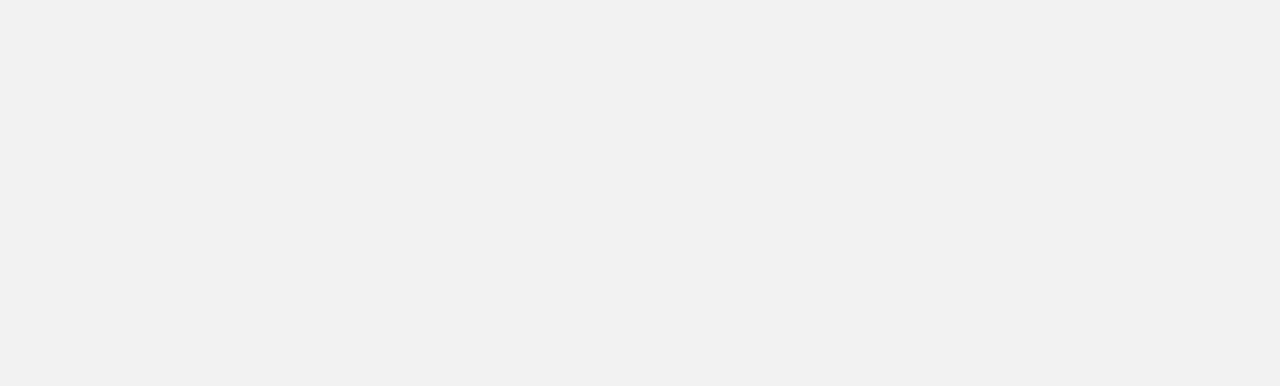
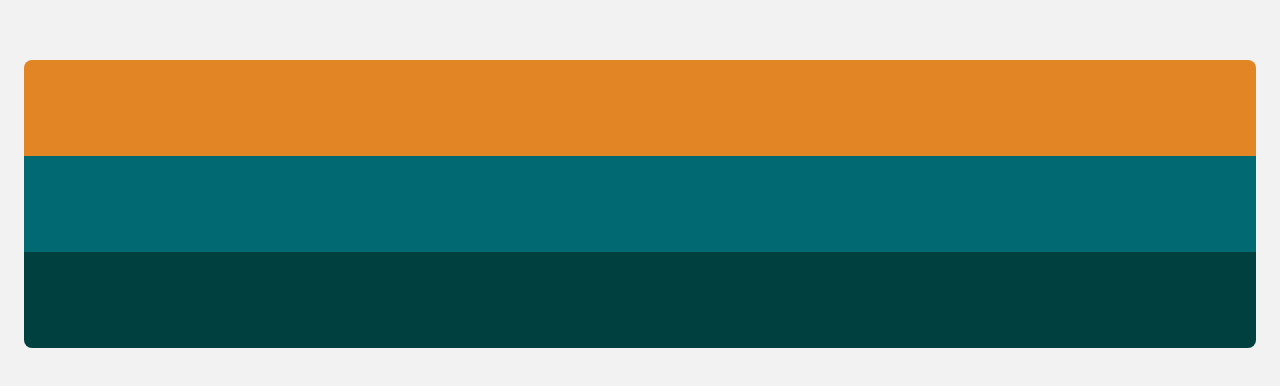
Before and after one commit to g-akca/3-column-card-component, a React (Vite) app: page / in a window 1280 px wide. Shown: the part 196-582 px from the top of the page. Built offline with nearby package versions, Linux system fonts and the light colour scheme; a web font is replaced by a local one.

Commit message:
Create colorVariants object in Card for giving Tailwind styles

```diff
--- a/src/components/Card.jsx
+++ b/src/components/Card.jsx
@@ -1,7 +1,25 @@
-function Card() {
+function Card({ icon, title, description, primaryColor = "gold" }) {
+  const colorVariants = {
+    gold: {
+      bg: "bg-gold-500",
+      text: "text-gold-500"
+    },
+    cyan: {
+      bg: "bg-cyan-800",
+      text: "text-cyan-800"
+    },
+    green: {
+      bg: "bg-green-950",
+      text: "text-green-950"
+    }
+  }
+
+  const colors = colorVariants[primaryColor] || colorVariants.gold;
+
   return (
-    <>
-    </>
+    <div className={`p-12 ${colors.bg}`}>
+
+    </div>
   )
 }
 
--- a/src/components/CardContainer.jsx
+++ b/src/components/CardContainer.jsx
@@ -6,24 +6,24 @@ function CardContainer() {
       icon: "/images/icon-sedans.svg",
       title: "Sedans",
       description: "Choose a sedan for its affordability and excellent fuel economy. Ideal for cruising in the city or on your next road trip.",
-      primaryColor: "gold-500"
+      primaryColor: "gold"
     },
     {
       icon: "/images/icon-suvs.svg",
       title: "SUVs",
       description: "Take an SUV for its spacious interior, power, and versatility. Perfect for your next family vacation and off-road adventures.",
-      primaryColor: "cyan-800"
+      primaryColor: "cyan"
     },
     {
       icon: "/images/icon-luxury.svg",
       title: "Luxury",
       description: "Cruise in the best car brands without the bloated prices. Enjoy the enhanced comfort of a luxury rental and arrive in style.",
-      primaryColor: "green-950"
+      primaryColor: "green"
     }
   ];
 
   return (
-    <main className="w-full grid-rows-3 rounded-lg overflow-hidden">
+    <main className="w-full grid grid-rows-3 rounded-lg overflow-hidden">
       {cards.map(card => (
         <Card
           key={card.title}
```
